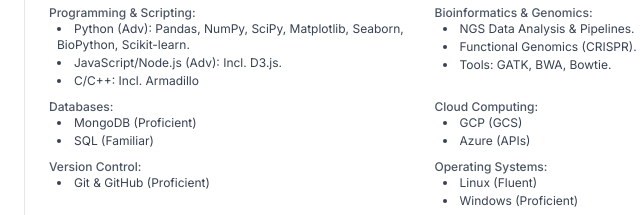
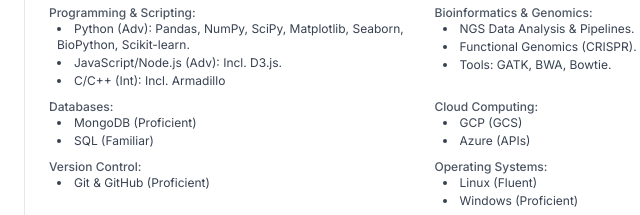
Before and after one commit to motilinbal/resume, a plain HTML site: page index.html in a window 1280 px wide. Shown: the part 372-587 px from the top of the page, 316-956 px from the left. Drawn offline with nearby package versions, Linux system fonts and the light colour scheme.

Commit message:
fixed proficiency

```diff
--- a/index.html
+++ b/index.html
@@ -307,7 +307,7 @@
                         <ul class="list-disc list-inside ml-2">
                             <li>Python (Adv): Pandas, NumPy, SciPy, Matplotlib, Seaborn, BioPython, Scikit-learn.</li>
                             <li>JavaScript/Node.js (Adv): Incl. D3.js.</li>
-                            <li>C/C++: Incl. Armadillo</li>
+                            <li>C/C++ (Int): Incl. Armadillo</li>
                         </ul>
                     </div>
                     <div>
```
